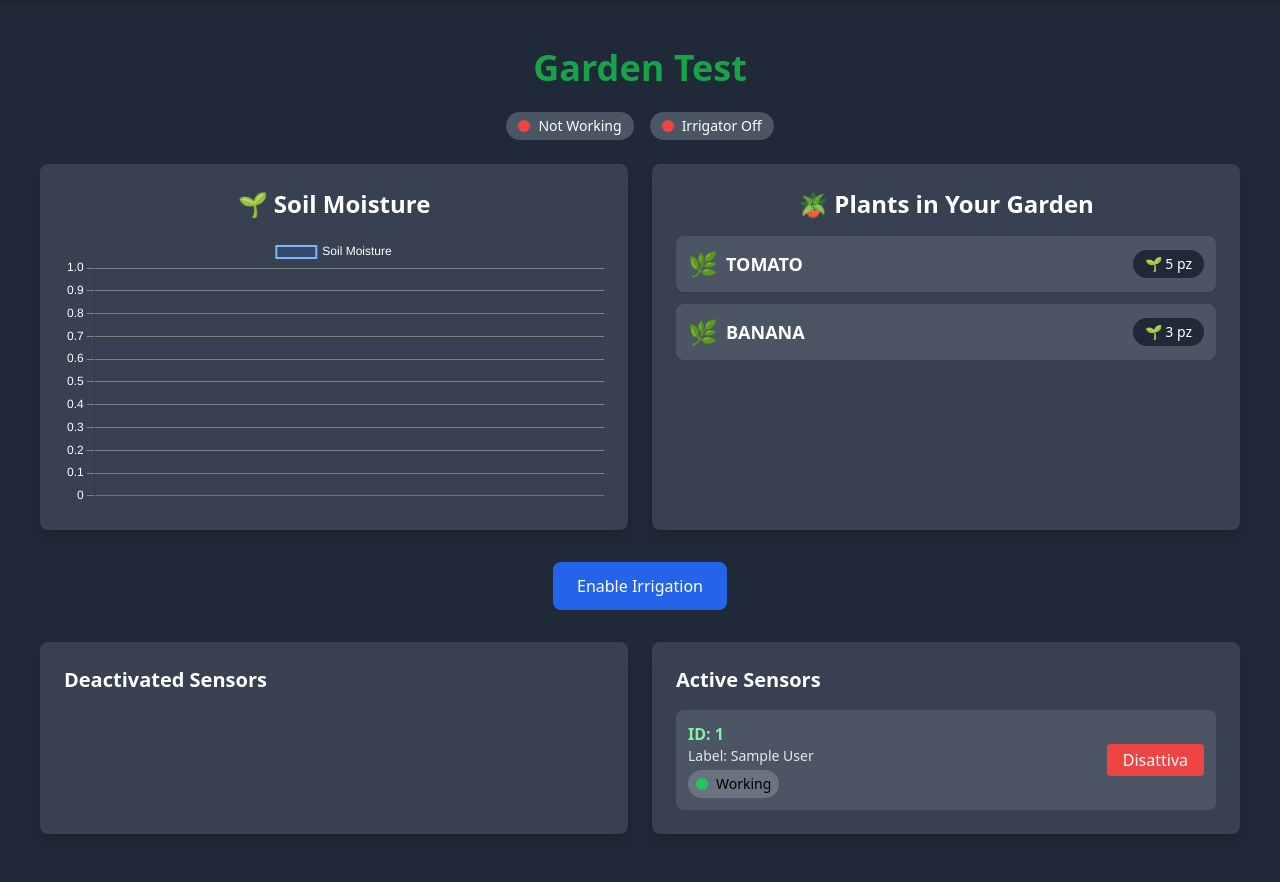
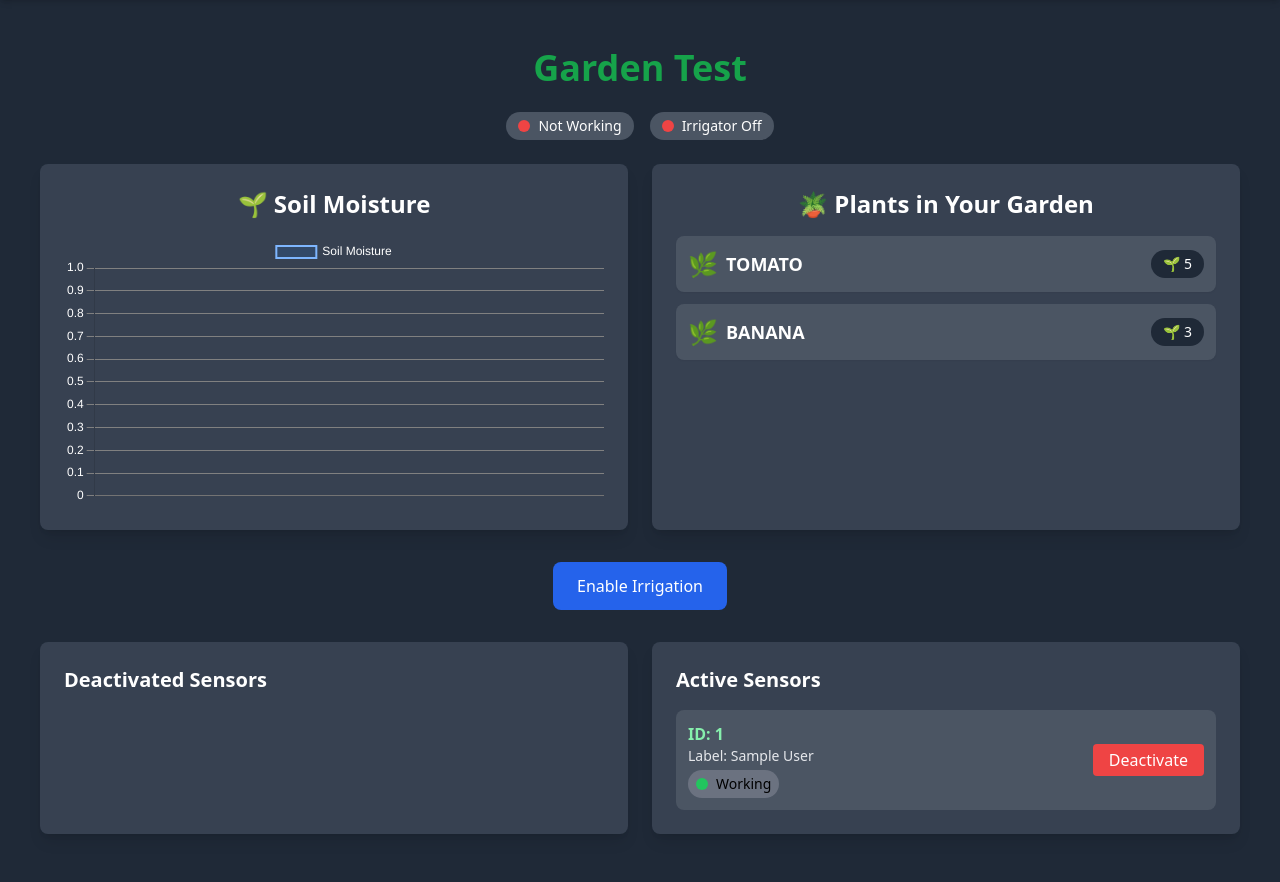
Before and after one commit to frascalise/FloraTech, a Django app: page /garden/1/ in a window 1280 px wide. Shown: the part 64-946 px from the top of the page. Run offline with Django 5.2, Linux system fonts and the light colour scheme; a user stored in the database is signed in; data comes from the database, SQL or seed files in the repository; both versions use the stored data as it was after the commit; tables that the repository leaves empty hold one stand-in row (values such as "Sample post"); some libraries are stand-ins or nearby versions.

Commit message:
fixed garden.html

```diff
--- a/templates/garden/garden.html
+++ b/templates/garden/garden.html
@@ -49,7 +49,7 @@
                             <span class="font-semibold text-lg">{{ plant.name }}</span>
                         </div>
                         <span class="text-sm bg-gray-800 px-3 py-1 rounded-full">
-                            🌱 {{ plant.quantity }} pz
+                            🌱 {{ plant.quantity }}
                         </span>
                     </li>
                 {% empty %}
@@ -90,7 +90,7 @@
                             </div>
                             {% if sensor.status == "not working" %}
                                 <a href="{% url 'activate_sensor' sensor.id garden.id %}" class="bg-green-500 text-white px-4 py-1 rounded hover:bg-green-600 transition">
-                                    Attiva
+                                    Activate
                                 </a>
                             {% endif %}
                         </div>
@@ -115,7 +115,7 @@
                                 </div>
                             </div>
                             <a href="{% url 'deactivate_sensor' sensor.id garden.id %}" class="bg-red-500 text-white px-4 py-1 rounded hover:bg-red-600 transition">
-                                Disattiva
+                                Deactivate
                             </a>
                         </div>
                     {% endif %}
```
Also changed, not shown: db.sqlite3.
